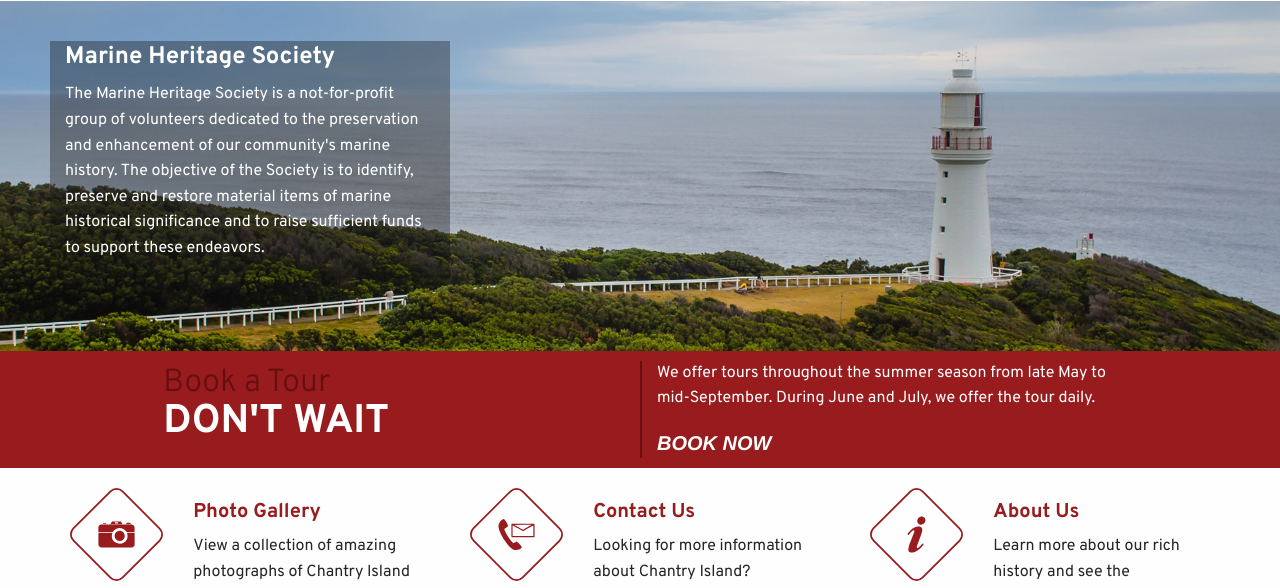
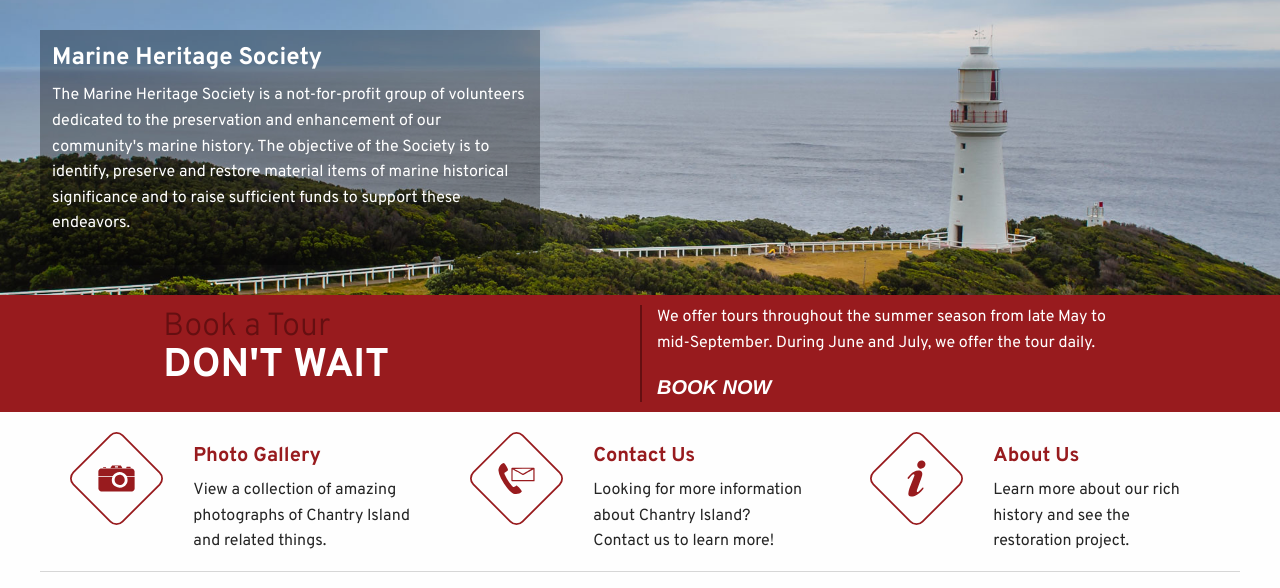
Before and after one commit to ryandys/Chantry_Island, a PHP site: page / in a window 1280 px wide. Shown: the part 117-705 px from the top of the page. Run offline with PHP 8.4, Linux system fonts and the light colour scheme.

Commit message:
troubleshooting nav
updated files to fix issues

```diff
--- a/css/app.css
+++ b/css/app.css
@@ -47,27 +47,20 @@
 }
 
 /*-----Home-----*/
-.homeRotatorCon {
-	position: relative;
-	overflow: hidden;
+#homeRotatorCon
+{
+	background-color: #8eabc9;
+	background-image: url(../images/home_rotator_1.jpg);
+	background-position: center center;
+	background-repeat: no-repeat;
+	background-size: cover;
+	padding: 30px 10px;
 }
 
-.homeRotatorImg {
-	background-image: url(../images/home_rotator_1.jpg);
-	background-repeat: no-repeat;
-    background-position: top right;
-    background-size: cover;
-    width: 100%;
-    min-height: 300px;
-}
-
-.homeRotatorInfo {
-	position: absolute;
-	background-color: rgba(15,15,15,0.35);
-	width: 100%;
-	height: 100%;
-	top: 0;
-	left: 0;
+#homeRotatorText
+{
+	background-color: rgba(0,0,0,0.3);
+	padding: 12px;
 }
 
 /*-----BookingBar-----*/
@@ -213,11 +206,6 @@
 	opacity: .8;
 }
 
-#mainHeaderWrapper {
-	background-color: #fff;
-	height: 38px;
-}
-
 .title-bar {
 	background: transparent;
 	padding-right: 0rem;
@@ -343,6 +331,7 @@
 
 
 @media (min-width: 40em) {
+
 	/*-----General-----*/
 	.heading {
 		font-size: 1.5em;
@@ -431,10 +420,6 @@
 		font-size: .75em;
 	}
 
-	#mainHeaderWrapper {
-		height: 85px;
-	}
-
 	#mobileNav {
 		text-align: right;
 		margin: 0;
@@ -515,7 +500,7 @@
 }
 
 
-@media (min-width: 48.125em)
+@media screen and (min-width: 48.125em)
 {
 
 	#headerLogo {
@@ -527,6 +512,8 @@
 		font-size: 1.2em;
 	}
 
+}
+
 @media screen and (min-width: 64em)
 {
 	/*-----Header-----*/
--- a/index.php
+++ b/index.php
@@ -9,11 +9,11 @@ include_once("layout/header.php");
 
 
 <!--start homeRotatorCon-->
-<div class="row expanded homeRotatorCon">
-	<div class="homeRotatorImg">
-		<div class="homeRotatorInfo small-12 columns">
+<div id="homeRotatorCon">
+	<div class="row">
+		<div class="small-12 medium-5 columns" id="homeRotatorText">
 			<h2 class="heading whiteTxt">Marine Heritage Society</h2>
-			<p class="paragraph whiteTxt">The Marine Heritage Society is a not-for-profit group of volunteers dedicated to the preservation and enhancement of our community's marine history. The objective of the Society is to identify, preserve and restore material items of marine historical significance and to raise sufficient funds to support these endeavors.</p>
+	<p class="paragraph whiteTxt">The Marine Heritage Society is a not-for-profit group of volunteers dedicated to the preservation and enhancement of our community's marine history. The objective of the Society is to identify, preserve and restore material items of marine historical significance and to raise sufficient funds to support these endeavors.</p>
 		</div>
 	</div>
 </div>
--- a/layout/header.php
+++ b/layout/header.php
@@ -36,7 +36,7 @@
 
 
 
-	<div id="mainHeaderWrapper"><!-- Open mainHeader -->
+	<!-- Open mainHeader -->
 	<header id="mainHeader" class="row collapse">
 	  	<div class="hide-for-small-only medium-4 large-3 columns">
 		  	<a href="index.php"><img data-interchange="[images/chantry_island_header.png, small], [images/chantry_island_header.svg, retina]" alt="logo" id="headerLogo"></a>
@@ -82,7 +82,7 @@
 
 	  	</nav>
   	</header>
-	</div><!-- Close mainHeader -->
+	<!-- Close mainHeader -->
 
 
 	<!--CLOSE HEADER CONTENT HERE-->
```
Lines whose indentation alone changed are shown as unchanged.
